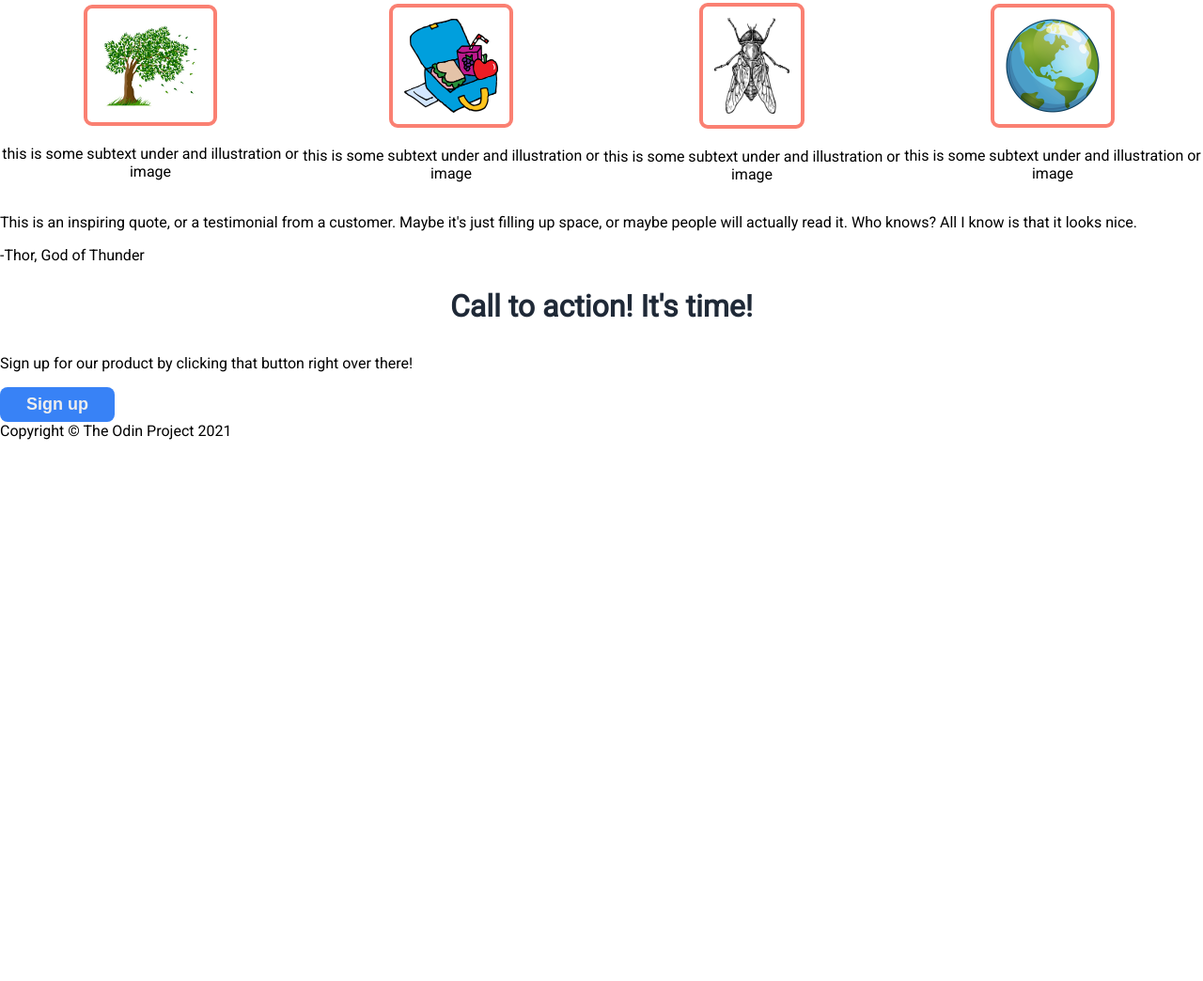
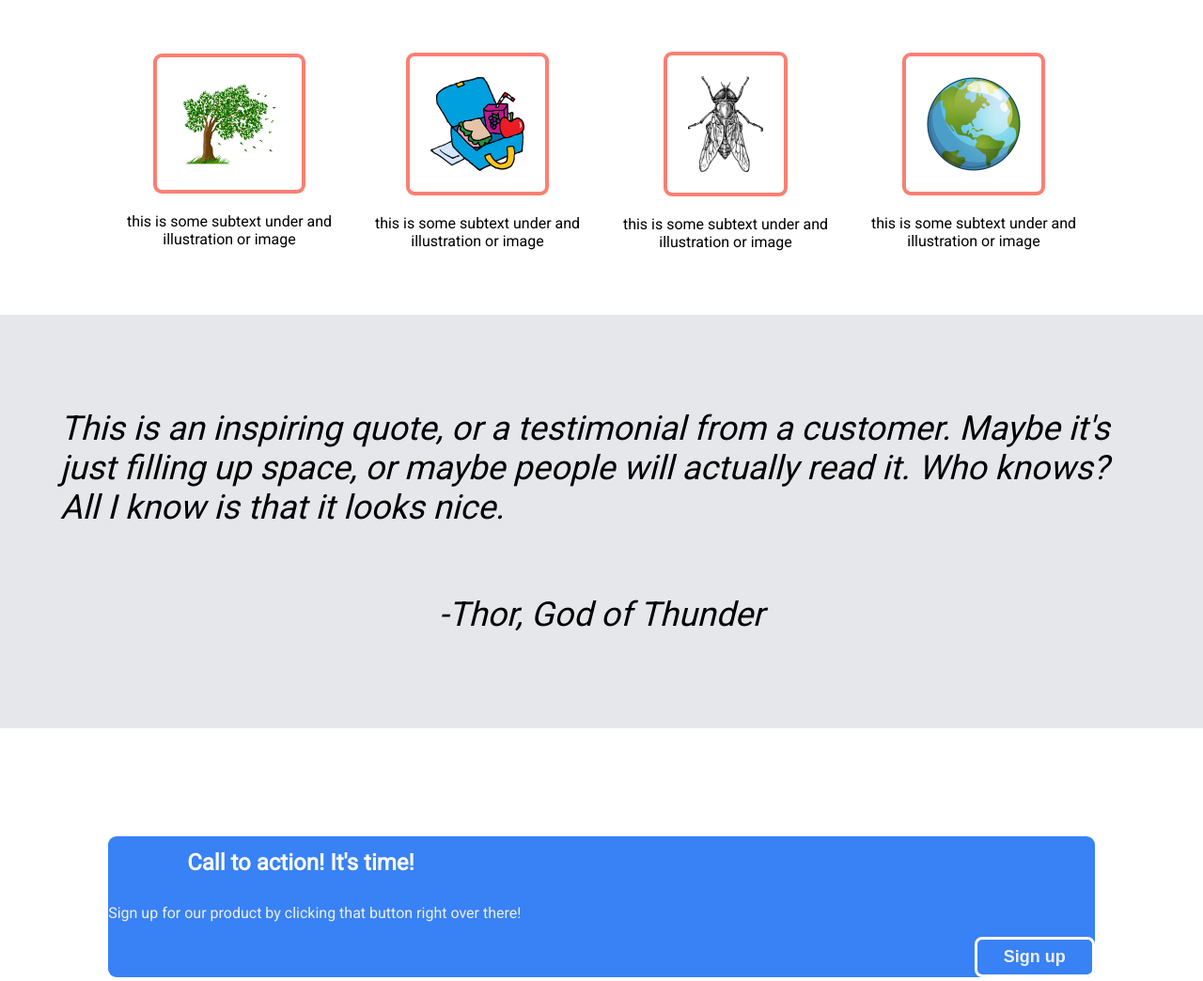
Before and after one commit to KatHolsten/shavinay, a plain HTML site: page index.html in a window 1280 px wide. Shown: the part 540-1584 px from the top of the page at 94% size. Before the commit the page ends 1008 px from the top, so only its background shows below. Drawn offline with Linux system fonts and the light colour scheme.

Commit message:
added css for quote/call sections and footer

```diff
--- a/index.html
+++ b/index.html
@@ -56,12 +56,16 @@
       </div>
 
     <div>
-      <p>This is an inspiring quote, or a testimonial from a customer. Maybe it's just filling up space, or maybe people will actually read it. Who knows? All I know is that it looks nice.</p>
-      <p>-Thor, God of Thunder</p>
+      <div class="quote-section">
+        <p>This is an inspiring quote, or a testimonial from a customer. Maybe it's just filling up space, or maybe people will actually read it. Who knows? All I know is that it looks nice.</p>
+        <p>-Thor, God of Thunder</p>
+      </div>
 
-      <h2>Call to action! It's time!</h2>
-      <p>Sign up for our product by clicking that button right over there!</p>
-      <button>Sign up</button>
+      <div class="call">
+        <h3>Call to action! It's time!</h3>
+        <p>Sign up for our product by clicking that button right over there!</p>
+        <button>Sign up</button>
+      </div>
     </div>
 
     <footer>Copyright © The Odin Project 2021</footer>
--- a/style.css
+++ b/style.css
@@ -1,6 +1,7 @@
 body {
   font-family: 'Roboto', sans-serif;
   margin: 0;
+  height: 100vh;
 }
 
 header {
@@ -82,19 +83,20 @@ h2 {
   color: #1f2937;
   margin-bottom: 32px;
 }
-
+/* find way to bring images closer together without text running into text */
 .image-section {
   display: flex;
   align-items: center;
   justify-content: center;
   text-align: center;
+  padding: 52px 112px;
 }
 
 .image-section img {
   max-width: 100px;
   border: 4px solid salmon;
   border-radius: 9px;
-  padding: 12px;
+  padding: 22px;
 }
 
 .image-section div:nth-child(3) img {
@@ -104,3 +106,38 @@ h2 {
 .image-section div:first-child img {
   max-width: 110px;
 }
+
+.quote-section {
+  background: #e5e7eb;
+  display: flex;
+  flex-direction: column;
+  align-items: center;
+  justify-content: center;
+  font-size: 36px;
+  font-style: italic;
+  padding: 5%;
+}
+/* find way to line up h3 and p */
+.call {
+  background: #3882f6;
+  margin: 9%;
+  border-radius: 9px;
+  color: #eeeeee;
+  display: flex;
+  flex-direction: column;
+}
+/* figure out button padding */
+.call button {
+  border: 3px solid white;
+  /* padding: 4px 24px; */
+  align-self: flex-end;
+}
+
+footer {
+  background: #1f2937;
+  color: #e5e7eb;
+  margin-top: auto;
+  text-align: center;
+  font-size: 18px;
+  padding: 42px;
+}
```
